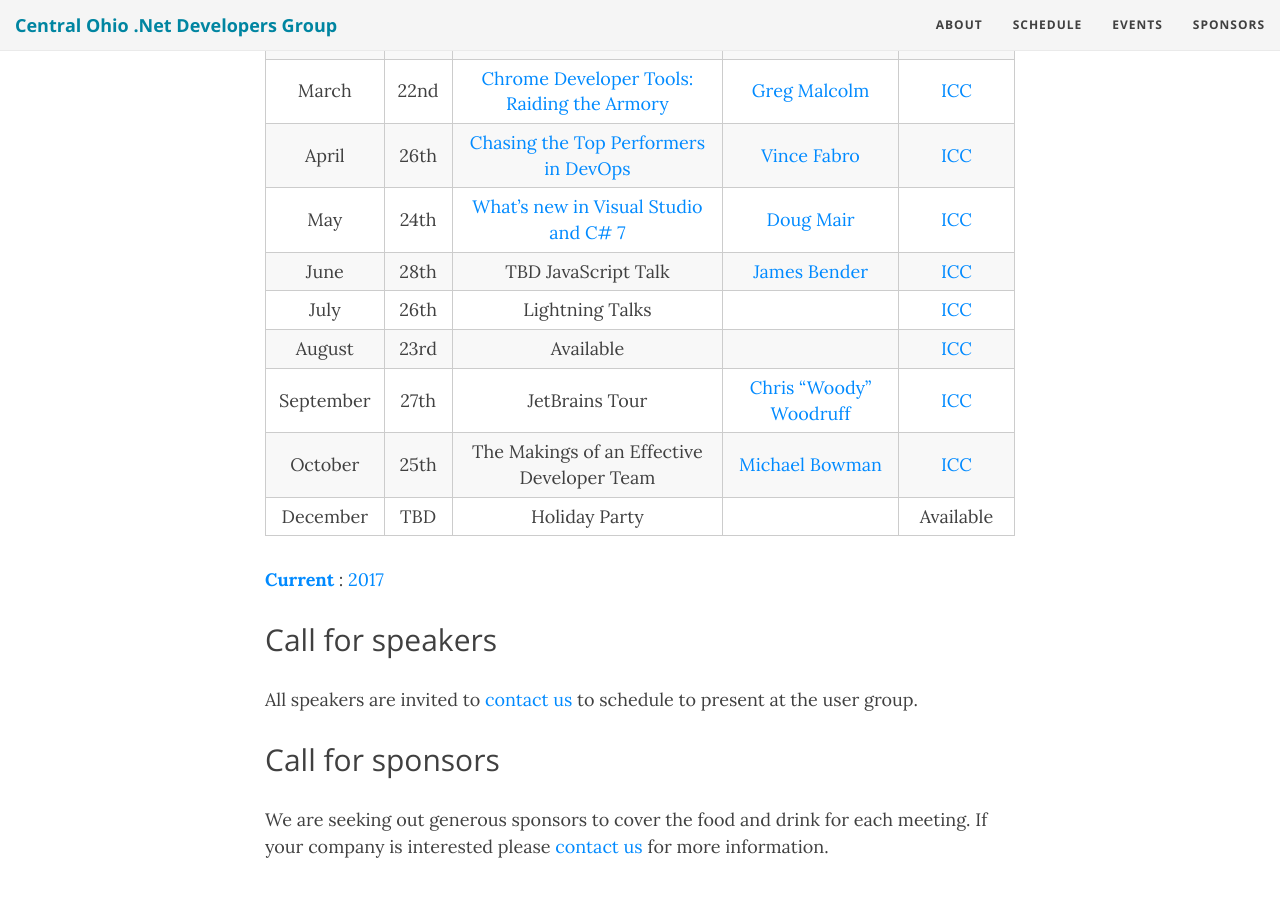
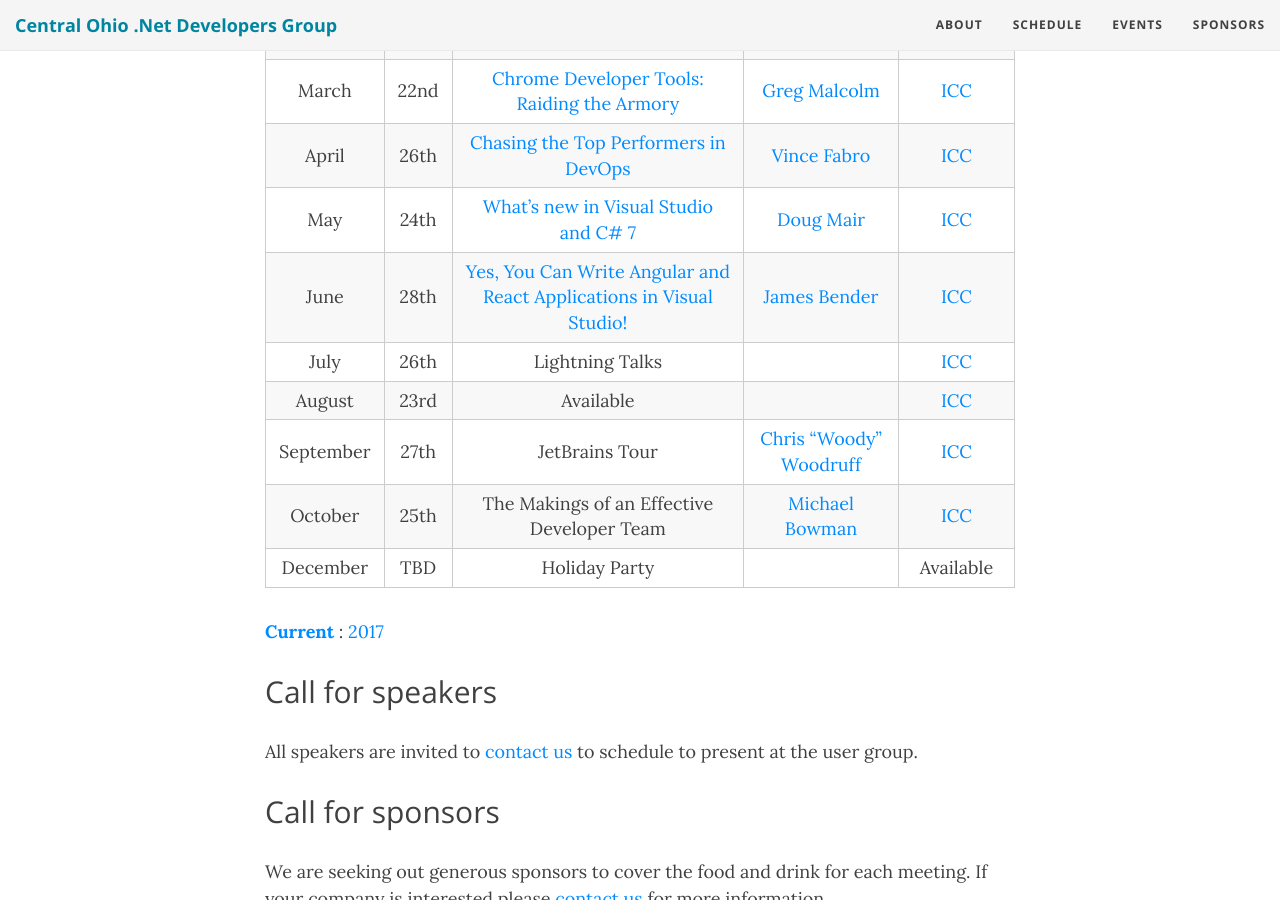
Before and after one commit to condg/condg.github.io, a Jekyll site: the page built from schedule.md, in a window 1280 px wide and 900 px high, scrolled down 472 px. Built offline with Jekyll 4.4.1, drawn with Linux system fonts in a browser that asks for light colours; comment, search, counter and statistics services are not loaded.

Commit message:
Update schedule.md

```diff
--- a/schedule.md
+++ b/schedule.md
@@ -14,7 +14,7 @@
 | March     | 22nd | [Chrome Developer Tools: Raiding the Armory](/2018/02/28/march-2018-chrome-developer-tools)      | [Greg Malcolm](https://twitter.com/gregmalcolm) | [ICC](https://www.icctechnology.com/)  |
 | April     | 26th | [Chasing the Top Performers in DevOps](/2018/04/22/april-2018-chasing-the-top-performers-in-devops) | [Vince Fabro](https://twitter.com/vfabro) | [ICC](https://www.icctechnology.com/) |
 | May       | 24th | [What's new in Visual Studio and C# 7](/2018/05/17/may-2018-whats-new-in-visual-studio/) | [Doug Mair](https://twitter.com/doug_mair) | [ICC](https://www.icctechnology.com/) |
-| June      | 28th | TBD JavaScript Talk | [James Bender](https://twitter.com/jamesbender) | [ICC](https://www.icctechnology.com/) |
+| June      | 28th | [Yes, You Can Write Angular and React Applications in Visual Studio!](/2018/06/01/june-2018-angular-and-react-applications-in-visual-studio/) | [James Bender](https://twitter.com/jamesbender) | [ICC](https://www.icctechnology.com/) |
 | July      | 26th | Lightning Talks |           | [ICC](https://www.icctechnology.com/) |
 | August    | 23rd | Available      |           | [ICC](https://www.icctechnology.com/) |
 | September | 27th | JetBrains Tour | [Chris "Woody" Woodruff](https://twitter.com/cwoodruff) | [ICC](https://www.icctechnology.com/) |
```
